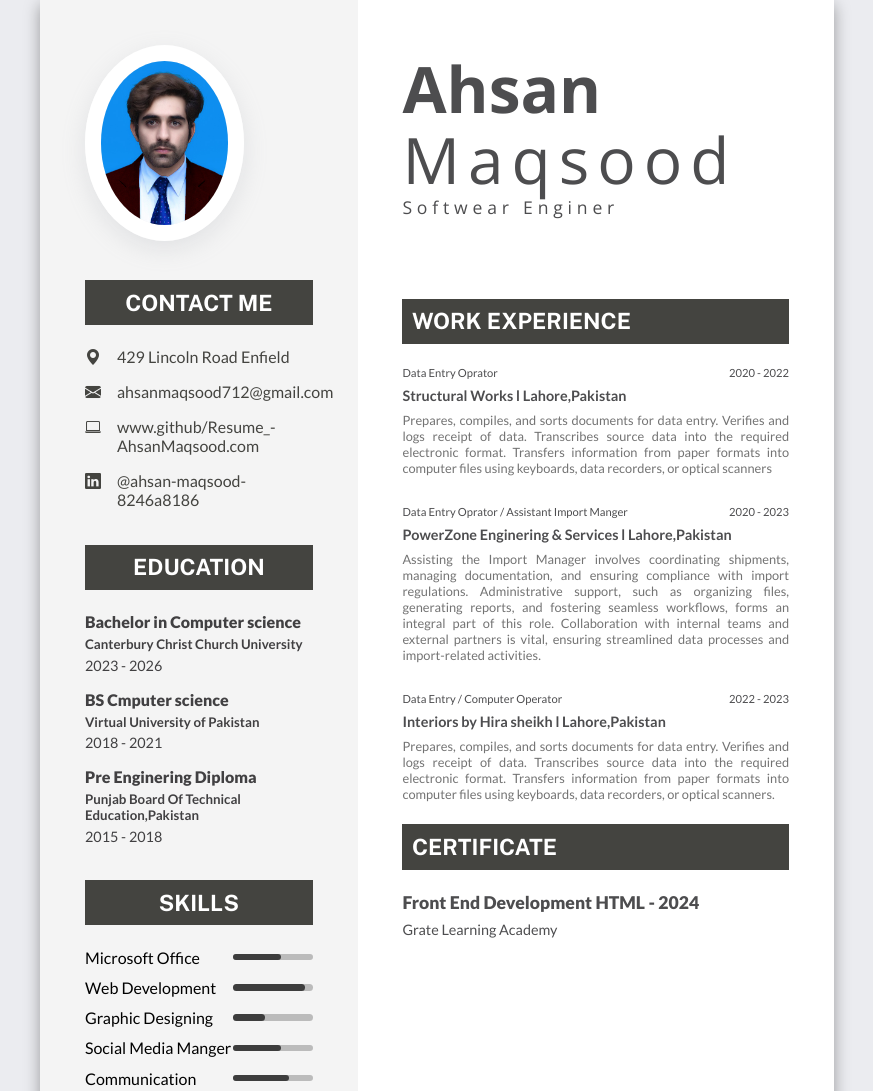
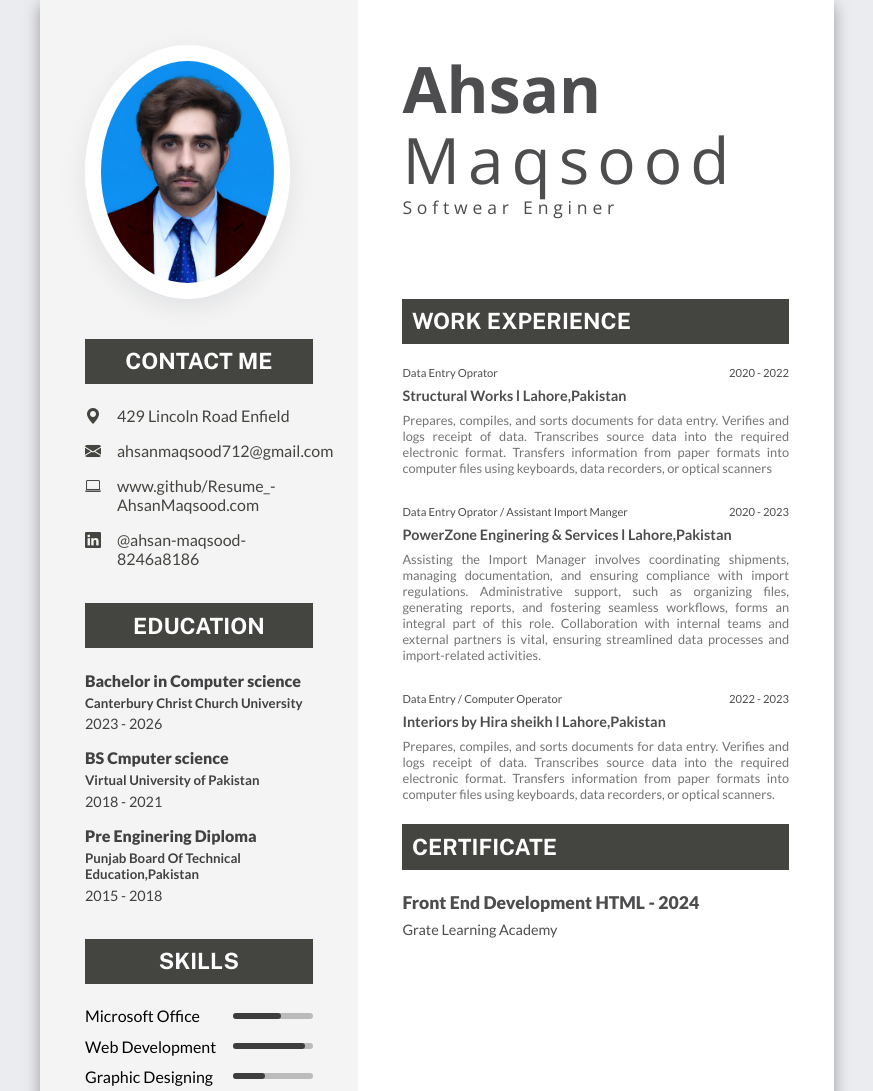
Before and after one commit to ahsanmaqsood/Resume_AhsanMaqsood, a plain HTML site: page index.html in a window 1280 px wide. Shown: the top 1091 px of the page, without its empty margins (203-1076 px from the left). Drawn offline with nearby package versions, Linux system fonts and the light colour scheme.

```diff
--- a/style.css
+++ b/style.css
@@ -41,8 +41,8 @@ body{
 }
 
 .left-part .photo-container img{
-    width: 70%;
-    height: 70%;
+    width: 90%;
+    height: 90%;
     border-radius: 50%;
     border: 1rem solid white;
     box-shadow: rgba(149, 157, 165, 0.2) 0px 8px 24px;
```
